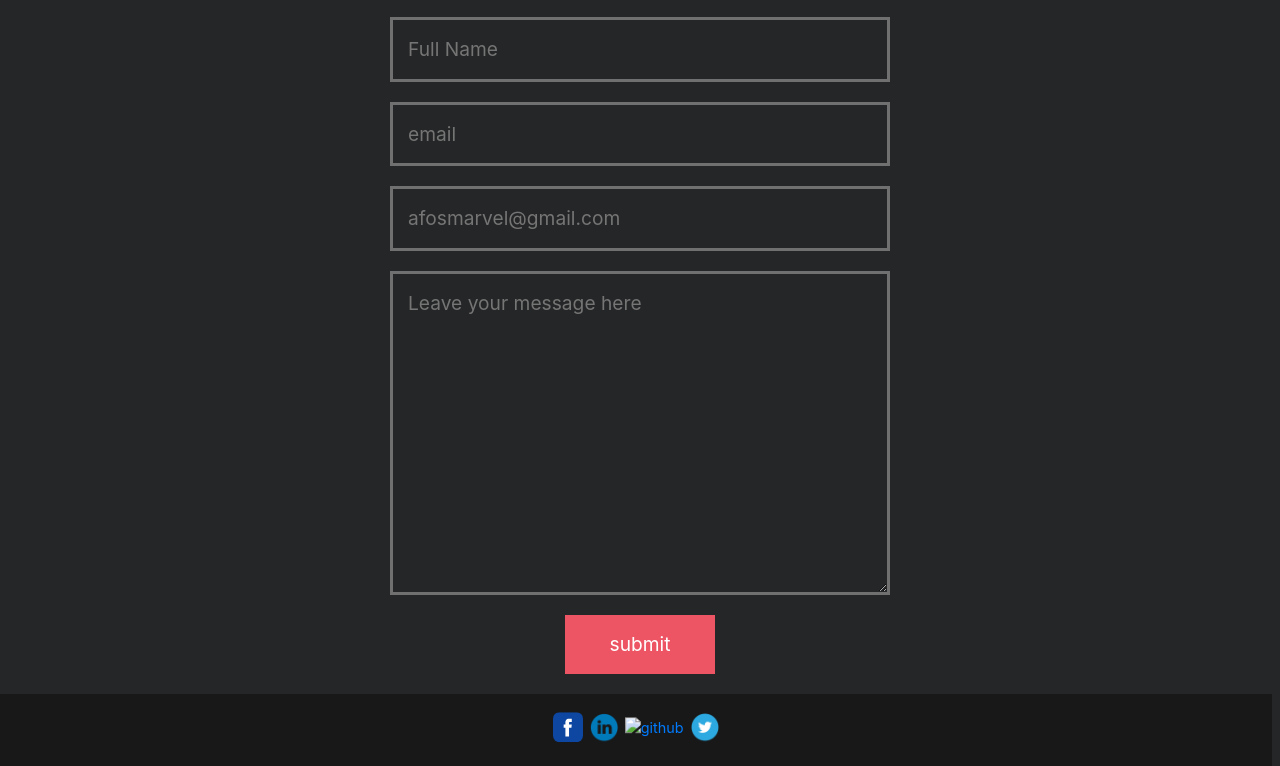
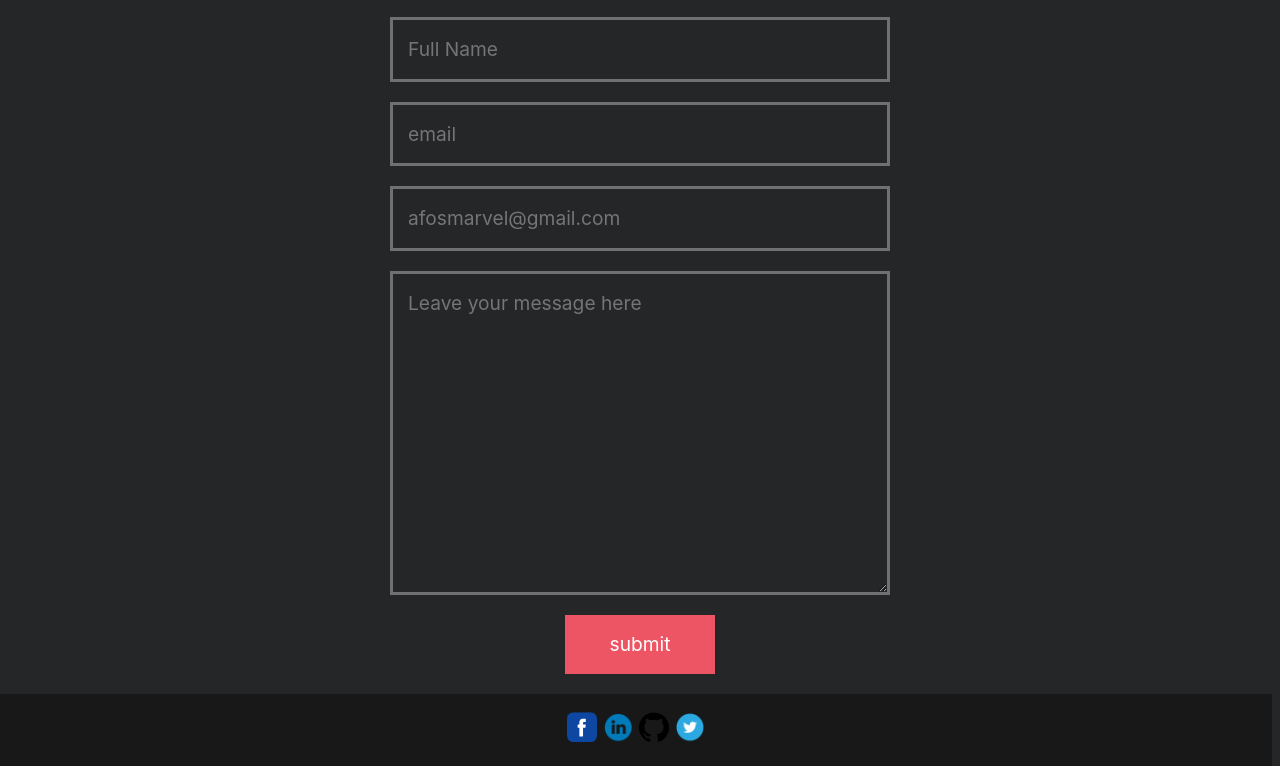
Before and after one commit to Marvelousy20/myPortfolio, a website: page client/index.html in a window 1280 px wide. Shown: the part 1972-2738 px from the top of the page. Drawn offline with Linux system fonts and the light colour scheme.

Commit message:
changes made again

```diff
--- a/client/css/styles.css
+++ b/client/css/styles.css
@@ -289,7 +289,6 @@ i {
     height: 10%;
 }
 
-
 section.myworks{
     display: flex;
     flex-direction: column;
--- a/client/index.html
+++ b/client/index.html
@@ -135,7 +135,7 @@
   <div class="container-fluid full-width">
     <a href= "https://www.facebook.com/afolabi.sunday.9250"><img src="./images/Facebook.svg" alt="Facebook-PNG-Image" class="icon"></a>
     <a href="https://www.linkedin.com/in/afolabi-marvelous-22a290183"><img src="./images/linkedin/Linkedin-PNG-Picture.png" alt="linkedin" class="icon icons"></a>
-    <a href="https://github.com/Marvelous20"><img src="./images/lab-head-silhouette-4.png" alt="github" class="icon"></a>
+    <a href="https://github.com/Marvelous20"><img src="./images/25231.svg" alt="github" class="icon"></a>
     <a href="https://twitter.com/Marvel1h?s=08"><img src="./images/Twitter.png" alt="Twitter" class="icon"></a>
   </div>
 </div> <!-- end of body section-->
```
Also changed, not shown: client/images/25231.svg (added).
